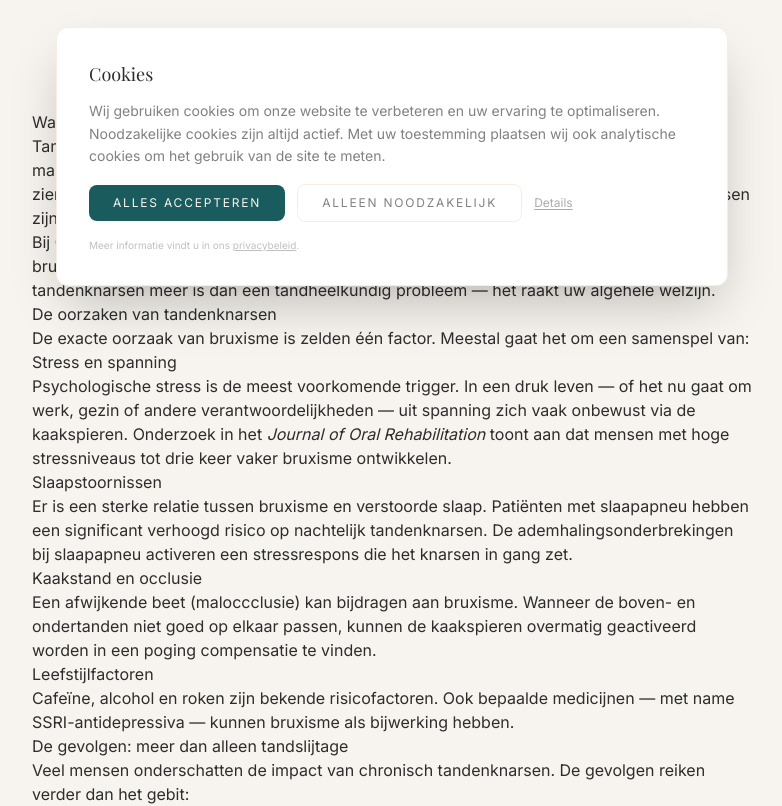
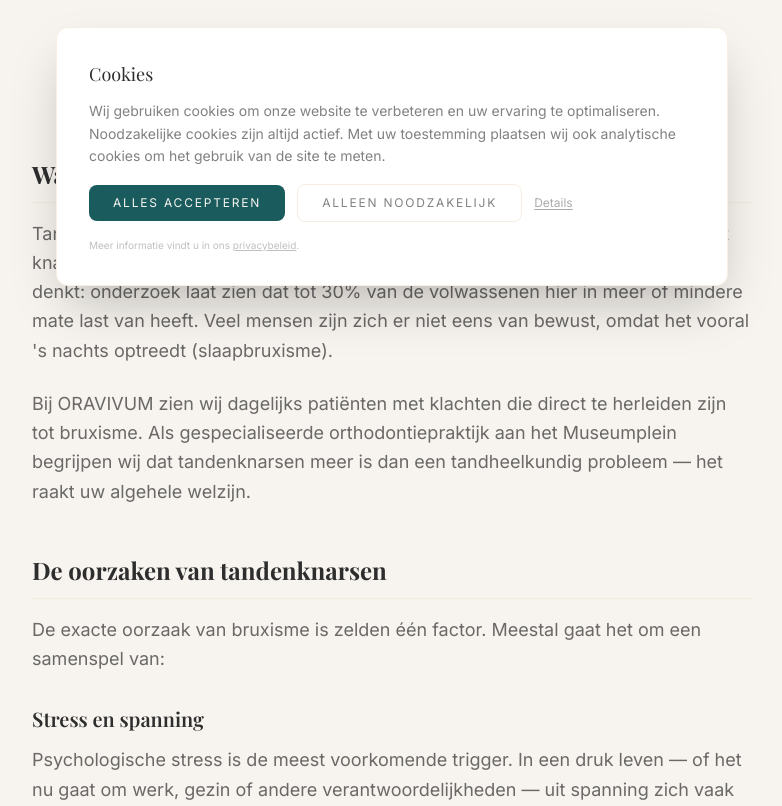
Before and after one commit to MB11-code/longevity-aevora, a Next.js app: page /kennisbank/tandenknarsen-oorzaken-gevolgen-behandelingen in a window 1280 px wide. Shown: the part 490-1296 px from the top of the page, without its empty margins (248-1030 px from the left). Built offline with nearby package versions, Linux system fonts and the light colour scheme; a web font is replaced by a local one.

Commit message:
Add typography plugin + improve blog article styling (headings, spacing, blockquotes)

```diff
--- a/app/globals.css
+++ b/app/globals.css
@@ -1,4 +1,5 @@
 @import "tailwindcss";
+@plugin "@tailwindcss/typography";
 
 @theme {
   --color-teal: #1A5C5E;
--- a/app/kennisbank/[slug]/article-content.tsx
+++ b/app/kennisbank/[slug]/article-content.tsx
@@ -49,7 +49,7 @@ export function ArticleContent({ post, related }: { post: BlogPost; related: Blo
       <section className="py-28 bg-offwhite">
         <div className="max-w-3xl mx-auto px-6">
           <ScrollReveal>
-            <div className="prose prose-lg max-w-none prose-headings:font-playfair prose-headings:text-charcoal prose-p:text-charcoal/70 prose-p:leading-relaxed prose-a:text-teal prose-a:no-underline hover:prose-a:underline prose-li:text-charcoal/70 prose-strong:text-charcoal">
+            <div className="prose prose-lg max-w-none prose-headings:font-playfair prose-headings:text-charcoal prose-h2:text-2xl prose-h2:mt-12 prose-h2:mb-4 prose-h2:border-b prose-h2:border-sand/30 prose-h2:pb-3 prose-h3:text-xl prose-h3:mt-8 prose-h3:mb-3 prose-p:text-charcoal/70 prose-p:leading-relaxed prose-p:mb-5 prose-a:text-teal prose-a:no-underline hover:prose-a:underline prose-li:text-charcoal/70 prose-ul:my-6 prose-li:my-1 prose-strong:text-charcoal prose-blockquote:border-l-teal prose-blockquote:bg-sand/10 prose-blockquote:rounded-r-lg prose-blockquote:py-1 prose-blockquote:px-6 prose-blockquote:not-italic prose-blockquote:text-charcoal/60">
               <ReactMarkdown remarkPlugins={[remarkGfm]}>
                 {post.content}
               </ReactMarkdown>
--- a/package.json
+++ b/package.json
@@ -8,6 +8,7 @@
     "start": "next start"
   },
   "dependencies": {
+    "@tailwindcss/typography": "^0.5.19",
     "gray-matter": "^4.0.3",
     "next": "15.5.12",
     "react": "19.1.0",
```
Also changed, not shown: 1 other file (tests, documents, lock files or other folders).
